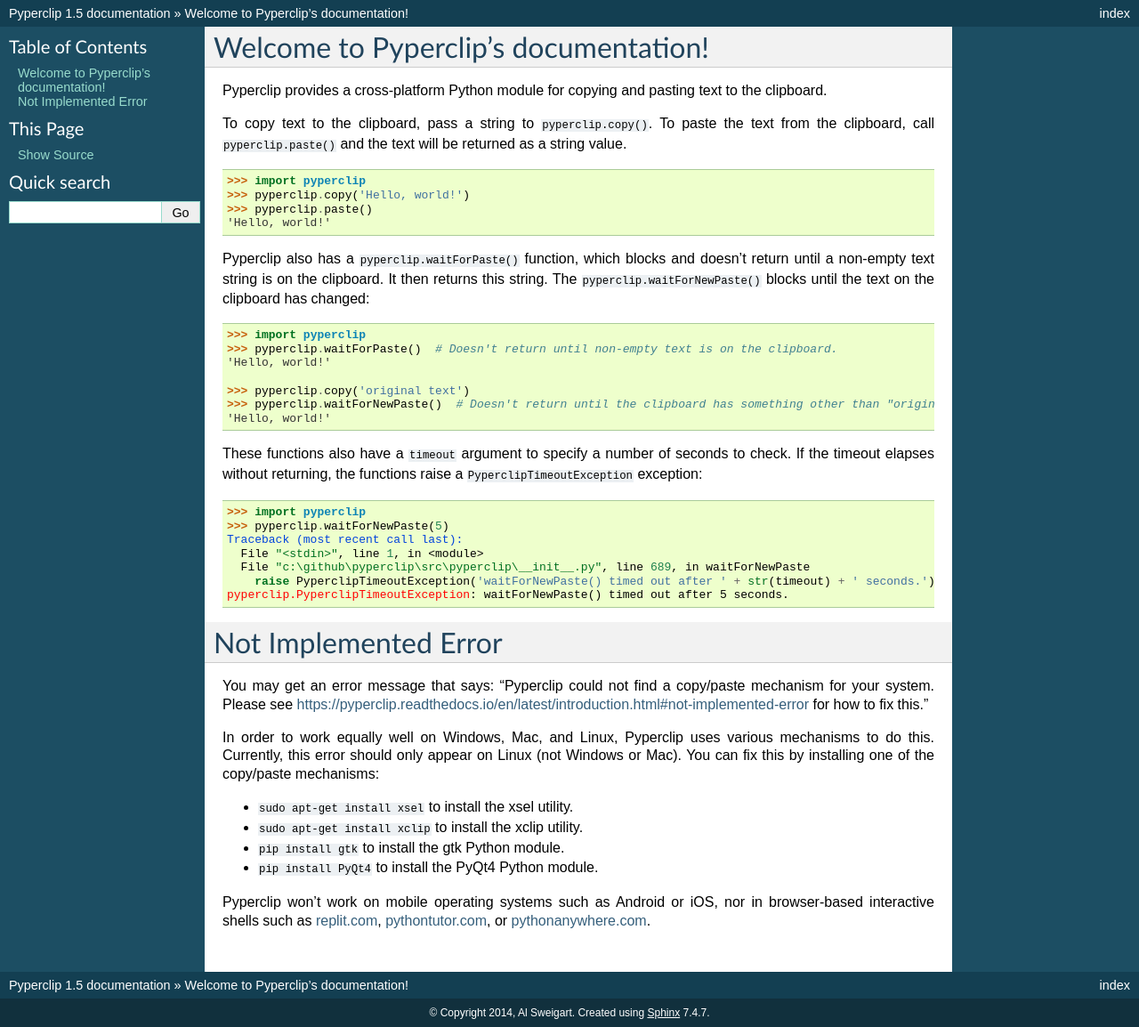
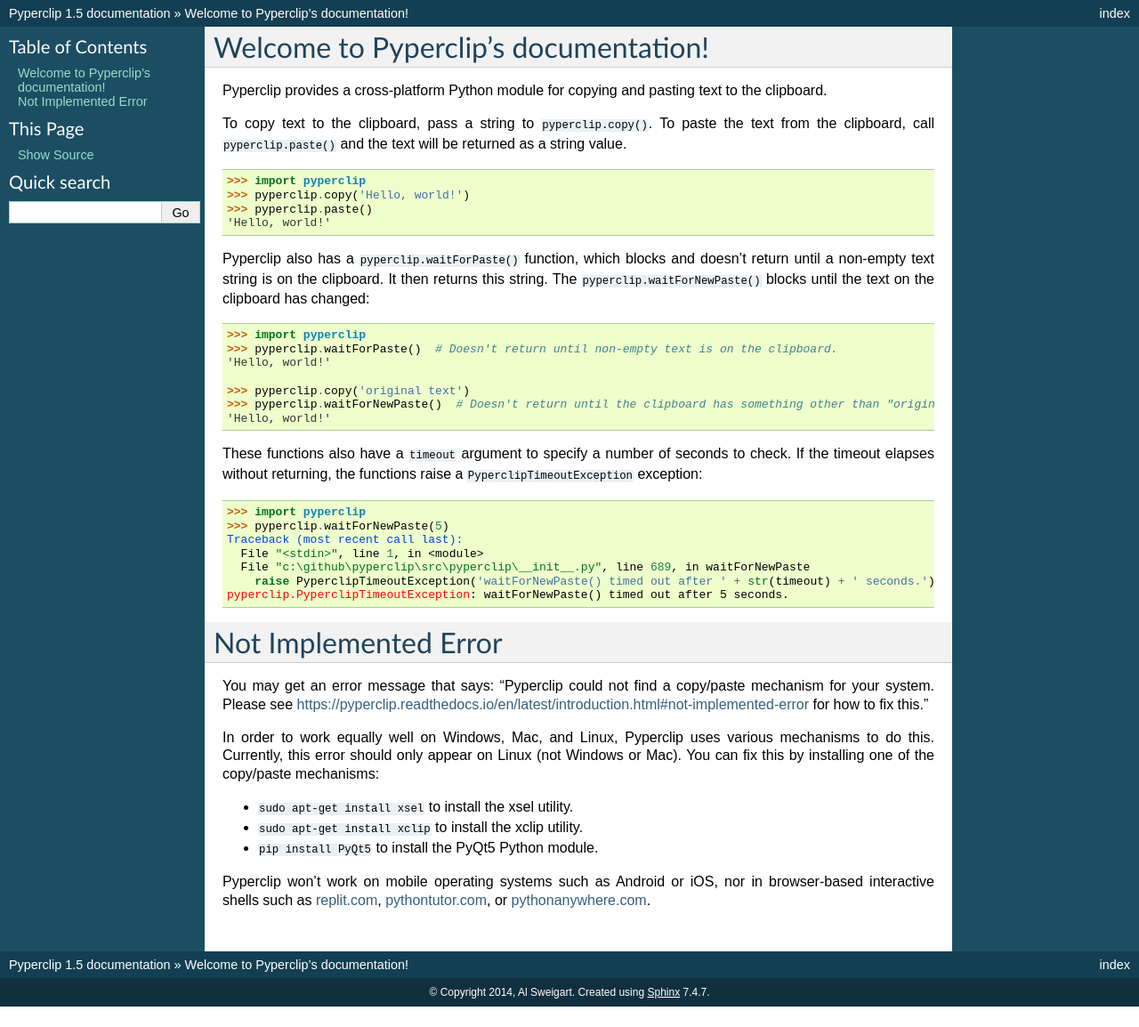
Before and after one commit to asweigart/pyperclip, a Sphinx documentation site: the page built from docs/index.rst, in a window 1280 px wide. Shown: the whole page at 89% size. Built offline with Sphinx 7.4.7, drawn with Linux system fonts in a browser that asks for light colours; after the commit the page ends 1131 px from its top, so only the background shows below that.

Commit message:
Update docs to remove references to pygtk, PyQt4
Neither of these are supported anymore.

Signed-off-by: Stephen Finucane <stephen@that.guru>

```diff
--- a/docs/index.rst
+++ b/docs/index.rst
@@ -51,7 +51,6 @@
 
 - ``sudo apt-get install xsel`` to install the xsel utility.
 - ``sudo apt-get install xclip`` to install the xclip utility.
-- ``pip install gtk`` to install the gtk Python module.
-- ``pip install PyQt4`` to install the PyQt4 Python module.
+- ``pip install PyQt5`` to install the PyQt5 Python module.
 
 Pyperclip won't work on mobile operating systems such as Android or iOS, nor in browser-based interactive shells such as `replit.com <https://replit.com>`_, `pythontutor.com <http://pythontutor.com>`_, or `pythonanywhere.com <https://pythonanywhere.com>`_.
```
Also changed, not shown: README.md (+1 -1 lines).
